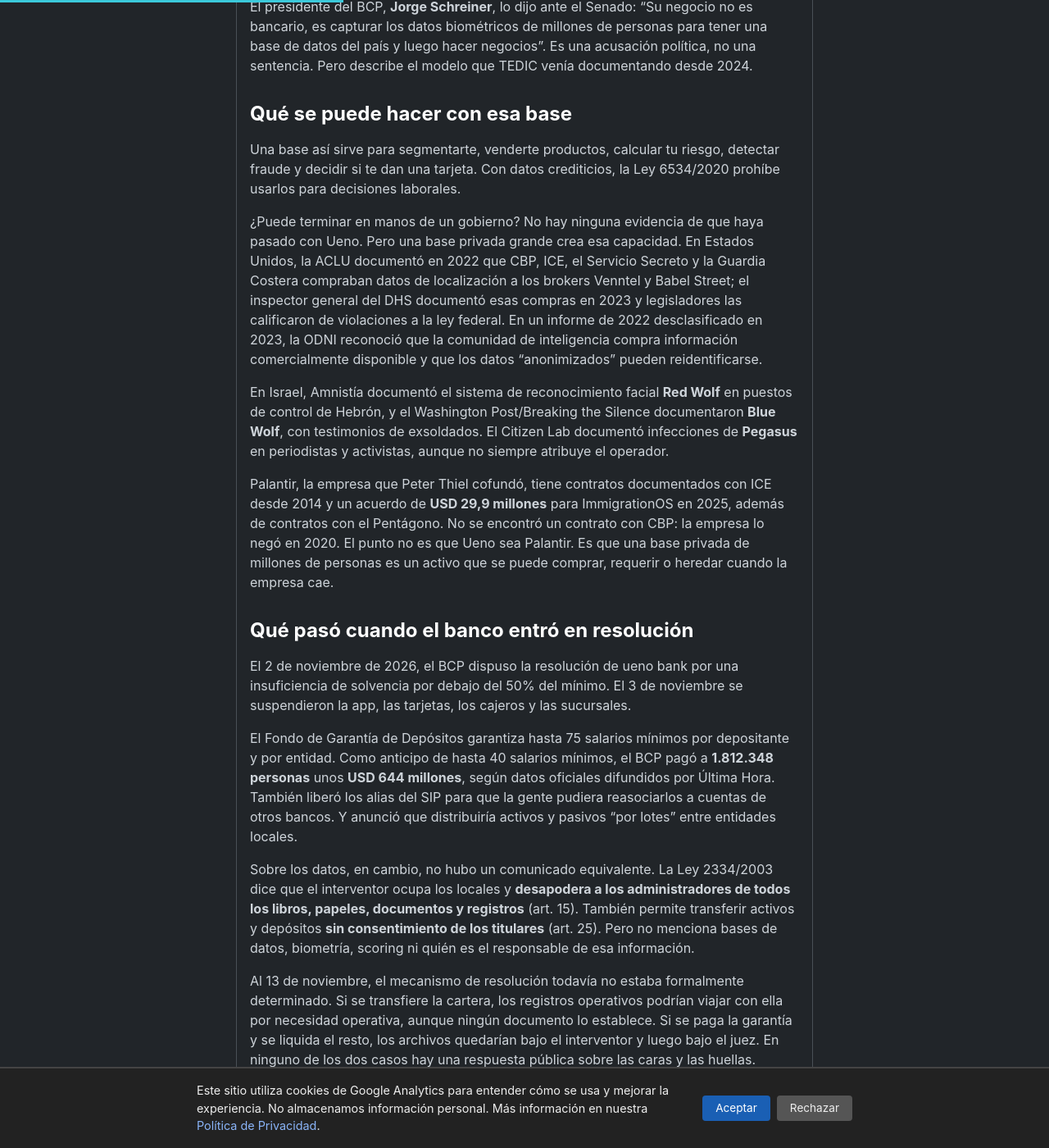
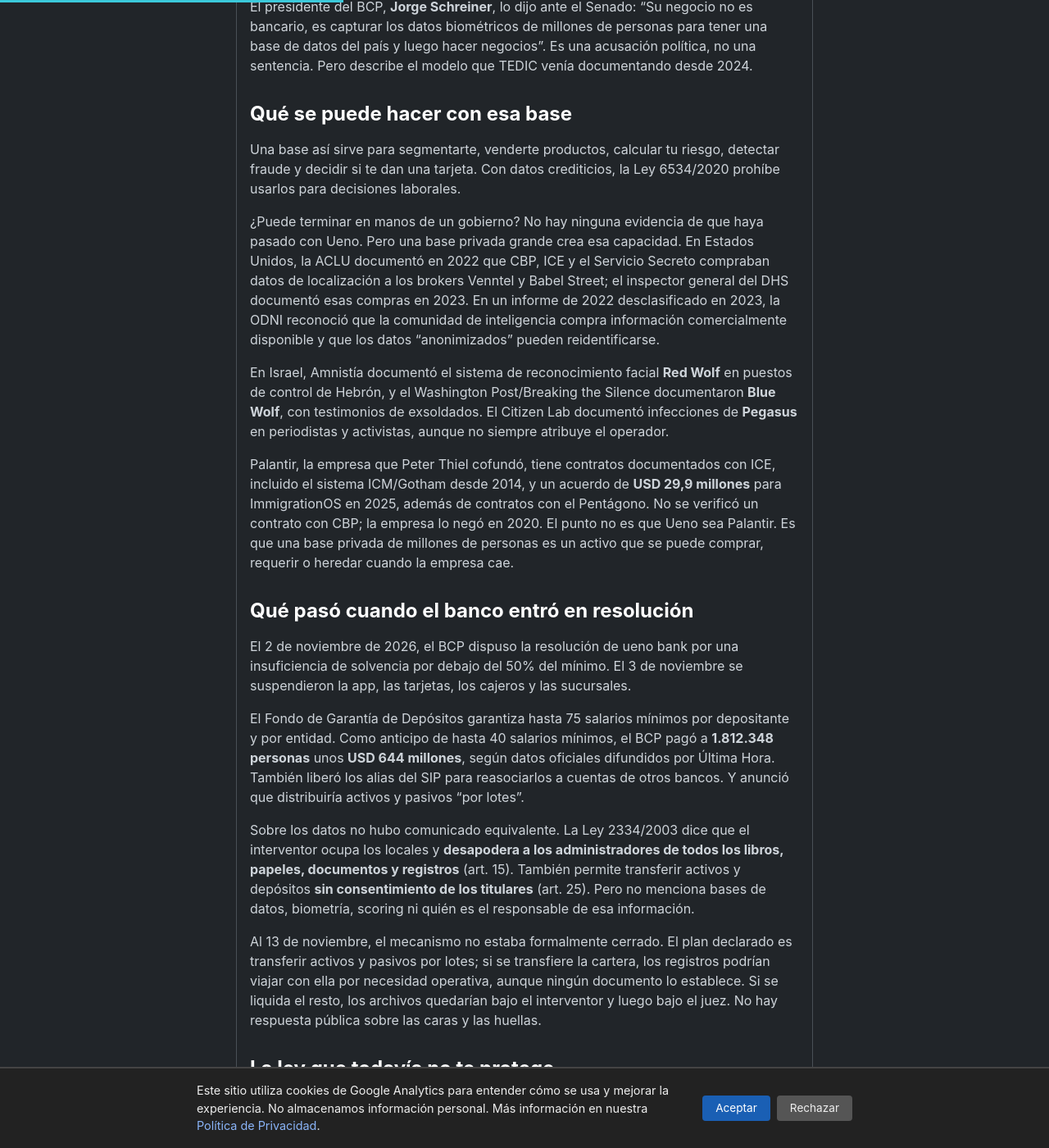
Before and after one commit to miravosqueinteresante/muchotexto.net, a Jekyll site: the page built from _posts/2026-11-13-que-datos-tuyos-tenia-ueno.md, in a window 1280 px wide and 1400 px high, scrolled down 1479 px. Shown: the whole window at 82% size. Built offline with Jekyll 4.4.1, drawn with Linux system fonts in a browser that asks for light colours; some of the changed text lies outside the part shown.

Commit message:
Corrige fechas y atribuciones del artículo #63

```diff
--- a/_posts/2026-11-13-que-datos-tuyos-tenia-ueno.md
+++ b/_posts/2026-11-13-que-datos-tuyos-tenia-ueno.md
@@ -66,21 +66,21 @@
 
 Una base así sirve para segmentarte, venderte productos, calcular tu riesgo, detectar fraude y decidir si te dan una tarjeta. Con datos crediticios, la Ley 6534/2020 prohíbe usarlos para decisiones laborales.
 
-¿Puede terminar en manos de un gobierno? No hay ninguna evidencia de que haya pasado con Ueno. Pero una base privada grande crea esa capacidad. En Estados Unidos, la ACLU documentó en 2022 que CBP, ICE, el Servicio Secreto y la Guardia Costera compraban datos de localización a los brokers Venntel y Babel Street; el inspector general del DHS documentó esas compras en 2023 y legisladores las calificaron de violaciones a la ley federal. En un informe de 2022 desclasificado en 2023, la ODNI reconoció que la comunidad de inteligencia compra información comercialmente disponible y que los datos “anonimizados” pueden reidentificarse.
+¿Puede terminar en manos de un gobierno? No hay ninguna evidencia de que haya pasado con Ueno. Pero una base privada grande crea esa capacidad. En Estados Unidos, la ACLU documentó en 2022 que CBP, ICE y el Servicio Secreto compraban datos de localización a los brokers Venntel y Babel Street; el inspector general del DHS documentó esas compras en 2023. En un informe de 2022 desclasificado en 2023, la ODNI reconoció que la comunidad de inteligencia compra información comercialmente disponible y que los datos “anonimizados” pueden reidentificarse.
 
 En Israel, Amnistía documentó el sistema de reconocimiento facial **Red Wolf** en puestos de control de Hebrón, y el Washington Post/Breaking the Silence documentaron **Blue Wolf**, con testimonios de exsoldados. El Citizen Lab documentó infecciones de **Pegasus** en periodistas y activistas, aunque no siempre atribuye el operador.
 
-Palantir, la empresa que Peter Thiel cofundó, tiene contratos documentados con ICE desde 2014 y un acuerdo de **USD 29,9 millones** para ImmigrationOS en 2025, además de contratos con el Pentágono. No se encontró un contrato con CBP: la empresa lo negó en 2020. El punto no es que Ueno sea Palantir. Es que una base privada de millones de personas es un activo que se puede comprar, requerir o heredar cuando la empresa cae.
+Palantir, la empresa que Peter Thiel cofundó, tiene contratos documentados con ICE, incluido el sistema ICM/Gotham desde 2014, y un acuerdo de **USD 29,9 millones** para ImmigrationOS en 2025, además de contratos con el Pentágono. No se verificó un contrato con CBP; la empresa lo negó en 2020. El punto no es que Ueno sea Palantir. Es que una base privada de millones de personas es un activo que se puede comprar, requerir o heredar cuando la empresa cae.
 
 ## Qué pasó cuando el banco entró en resolución
 
 El 2 de noviembre de 2026, el BCP dispuso la resolución de ueno bank por una insuficiencia de solvencia por debajo del 50% del mínimo. El 3 de noviembre se suspendieron la app, las tarjetas, los cajeros y las sucursales.
 
-El Fondo de Garantía de Depósitos garantiza hasta 75 salarios mínimos por depositante y por entidad. Como anticipo de hasta 40 salarios mínimos, el BCP pagó a **1.812.348 personas** unos **USD 644 millones**, según datos oficiales difundidos por Última Hora. También liberó los alias del SIP para que la gente pudiera reasociarlos a cuentas de otros bancos. Y anunció que distribuiría activos y pasivos “por lotes” entre entidades locales.
+El Fondo de Garantía de Depósitos garantiza hasta 75 salarios mínimos por depositante y por entidad. Como anticipo de hasta 40 salarios mínimos, el BCP pagó a **1.812.348 personas** unos **USD 644 millones**, según datos oficiales difundidos por Última Hora. También liberó los alias del SIP para reasociarlos a cuentas de otros bancos. Y anunció que distribuiría activos y pasivos “por lotes”.
 
-Sobre los datos, en cambio, no hubo un comunicado equivalente. La Ley 2334/2003 dice que el interventor ocupa los locales y **desapodera a los administradores de todos los libros, papeles, documentos y registros** (art. 15). También permite transferir activos y depósitos **sin consentimiento de los titulares** (art. 25). Pero no menciona bases de datos, biometría, scoring ni quién es el responsable de esa información.
+Sobre los datos no hubo comunicado equivalente. La Ley 2334/2003 dice que el interventor ocupa los locales y **desapodera a los administradores de todos los libros, papeles, documentos y registros** (art. 15). También permite transferir activos y depósitos **sin consentimiento de los titulares** (art. 25). Pero no menciona bases de datos, biometría, scoring ni quién es el responsable de esa información.
 
-Al 13 de noviembre, el mecanismo de resolución todavía no estaba formalmente determinado. Si se transfiere la cartera, los registros operativos podrían viajar con ella por necesidad operativa, aunque ningún documento lo establece. Si se paga la garantía y se liquida el resto, los archivos quedarían bajo el interventor y luego bajo el juez. En ninguno de los dos casos hay una respuesta pública sobre las caras y las huellas.
+Al 13 de noviembre, el mecanismo no estaba formalmente cerrado. El plan declarado es transferir activos y pasivos por lotes; si se transfiere la cartera, los registros podrían viajar con ella por necesidad operativa, aunque ningún documento lo establece. Si se liquida el resto, los archivos quedarían bajo el interventor y luego bajo el juez. No hay respuesta pública sobre las caras y las huellas.
 
 ## La ley que todavía no te protege
 
@@ -119,20 +119,21 @@
 13. [MITIC — “Mitic informa sobre el alcance de la Ley de Protección de Datos Personales” (17-abr-2026)](https://mitic.gov.py/mitic-informa-sobre-el-alcance-de-la-ley-de-proteccion-de-datos-personales)
 14. [BCP — “Consulta Estado de Deuda con Identidad Electrónica” (23-mar-2026)](https://www.bcp.gov.py/web/institucional/w/bcp-habilita-nueva-plataforma-para-consultas-del-estado-de-deuda-de-la-central-de-riesgo-crediticio)
 15. [ODNI — Informe desclasificado sobre información comercialmente disponible (2022)](https://www.dni.gov/files/ODNI/documents/assessments/ODNI-Declassified-Report-on-CAI-January2022.pdf)
-16. [ACLU — “New records detail DHS purchase of cell phone location data” (18-jul-2022)](https://www.aclu.org/news/privacy-technology/new-records-detail-dhs-purchase-and-use-of-vast-quantities-of-cell-phone-location-data)
+16. [ACLU — “Nuevos registros detallan la compra y uso de datos de localización de teléfonos por el DHS” (18-jul-2022)](https://www.aclu.org/news/privacy-technology/new-records-detail-dhs-purchase-and-use-of-vast-quantities-of-cell-phone-location-data)
 17. [OIG del DHS — Informe sobre compras de datos de localización (2023)](https://www.oig.dhs.gov/sites/default/files/assets/2023-09/OIG-23-61-Sep23-Redacted.pdf)
-18. [Amnistía Internacional — “Automated Apartheid” (2023)](https://www.amnesty.org/en/documents/mde15/6701/2023/en)
+18. [Amnistía Internacional — “Apartheid automatizado” (2023)](https://www.amnesty.org/en/documents/mde15/6701/2023/en)
 19. [Citizen Lab — Infección de Pegasus en Galina Timchenko (2023)](https://citizenlab.ca/pegasus-infection-of-galina-timchenko-exiled-russian-journalist-and-publisher)
 20. [SAM.gov — Adjudicación de Palantir a ICE para ImmigrationOS (2025)](https://sam.gov/opp/cb55c3c595e5491b94b0090f448ffd21/view)
-21. [DefenseScoop — “Pentagon boosts Palantir Maven contract ceiling” (23-may-2025)](https://defensescoop.com/2025/05/23/dod-palantir-maven-smart-system-contract-increase)
+21. [DefenseScoop — “El Pentágono eleva el techo del contrato Maven de Palantir” (23-may-2025)](https://defensescoop.com/2025/05/23/dod-palantir-maven-smart-system-contract-increase)
 22. [Solventa — Informe de calificación de Ueno Bank (mar-2026)](https://www.ueno.com.py/wp-content/uploads/2026/04/Informe-de-Calificacion-UENO-BANK-Dic25-firmado_Solventa.pdf)
 23. [Ueno — “Ueno Bank vuelve a transformar la banca paraguaya con Claude y Salesforce” (10-sep-2026)](https://www.ueno.com.py/2026/09/10/ueno-bank-vuelve-a-transformar-la-banca-paraguaya-con-claude-y-salesforce/)
 24. [ABC Color — “IPS se alía con ueno bank para tramitar validación de Fe de Vida” (14-abr-2025)](https://www.abc.com.py/nacionales/2025/04/14/ips-se-alia-con-ueno-bank-para-tramitar-validacion-de-fe-de-vida/)
-25. [Última Hora — “Primera semana del colapso de Ueno: el FGD desembolsó USD 644 millones” (7-nov-2026)](https://www.ultimahora.com/primera-semana-del-colapso-de-ueno-el-fgd-desembolso-usd-644-millones-a-1-8-millones-de-afectados)
+25. [Última Hora — “Primera semana del colapso de Ueno: el FGD desembolsó USD 644 millones” (11-nov-2026)](https://www.ultimahora.com/primera-semana-del-colapso-de-ueno-el-fgd-desembolso-usd-644-millones-a-1-8-millones-de-afectados)
 26. [Tuti — Aviso de privacidad de ITTI USA (acceso y supresión)](https://www.tuti.com.py/privacy-policy)
 27. [Forbes Paraguay — Entrevista a Miguel Vázquez sobre IA y crédito (2024)](https://www.forbes.com.py/especiales/tecnologia-conductor-futuro-prometedor-n54979)
 28. [IGM Investments — Entrevista a Miguel Vázquez, presidente de Ueno (ene-2026)](https://www.igminvestments.com/post/miguel-v%C3%A1zquez-president-ueno-bank)
 29. [Ueno — Aviso de privacidad (2025)](https://www.ueno.com.py/aviso-de-privacidad)
+30. [Times of Israel — Resumen del reporte del Washington Post sobre Blue Wolf (8-nov-2021)](https://www.timesofisrael.com/idf-building-facial-recognition-database-of-palestinians-in-hebron-report/)
 
 Este artículo integra el [Observatorio de IA en Paraguay](/ia-en-paraguay/).
 
```
Also changed, not shown: other parts of _posts/2026-11-13-que-datos-tuyos-tenia-ueno.md (+2 -2 lines), AGENTS.md (+1 -1 lines).
